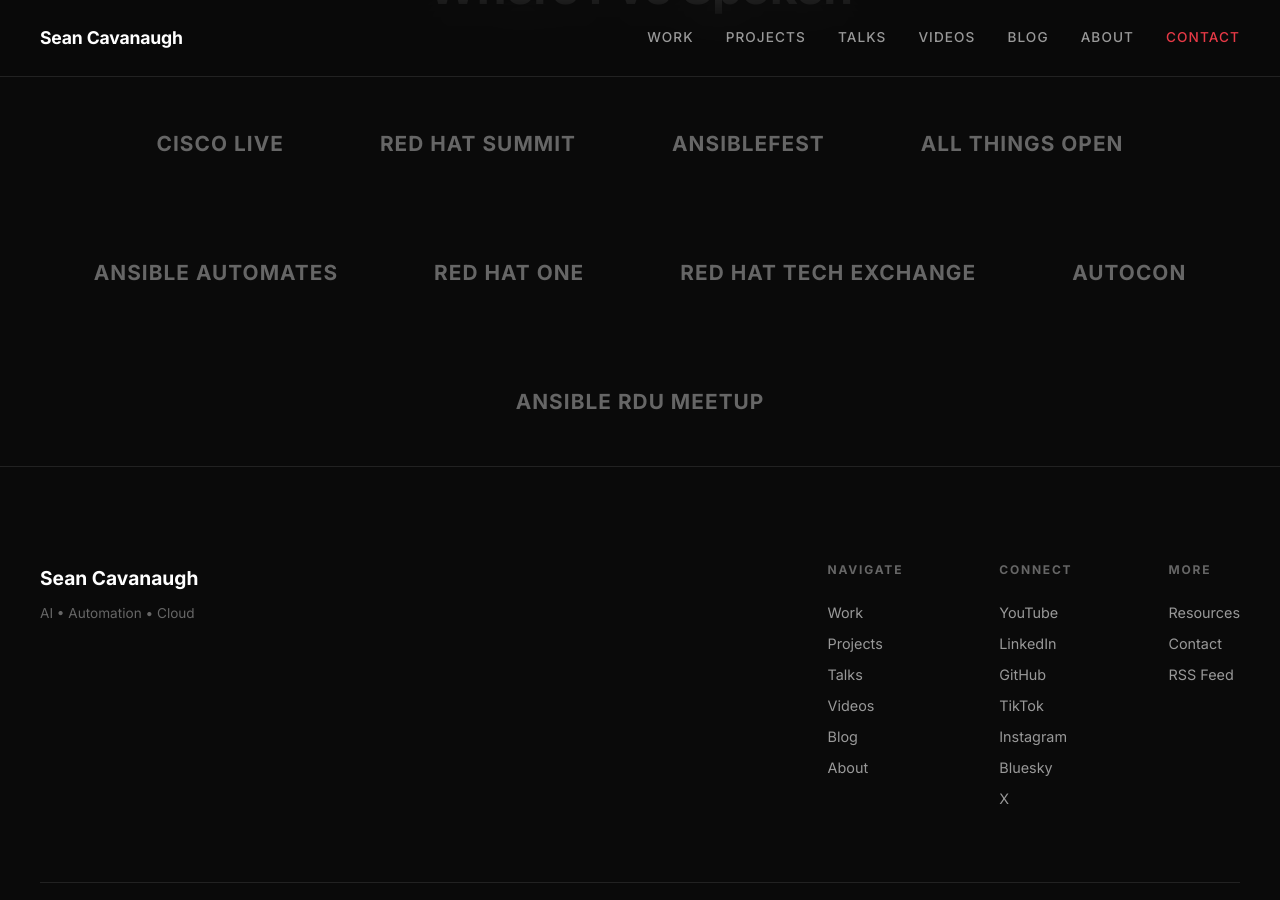
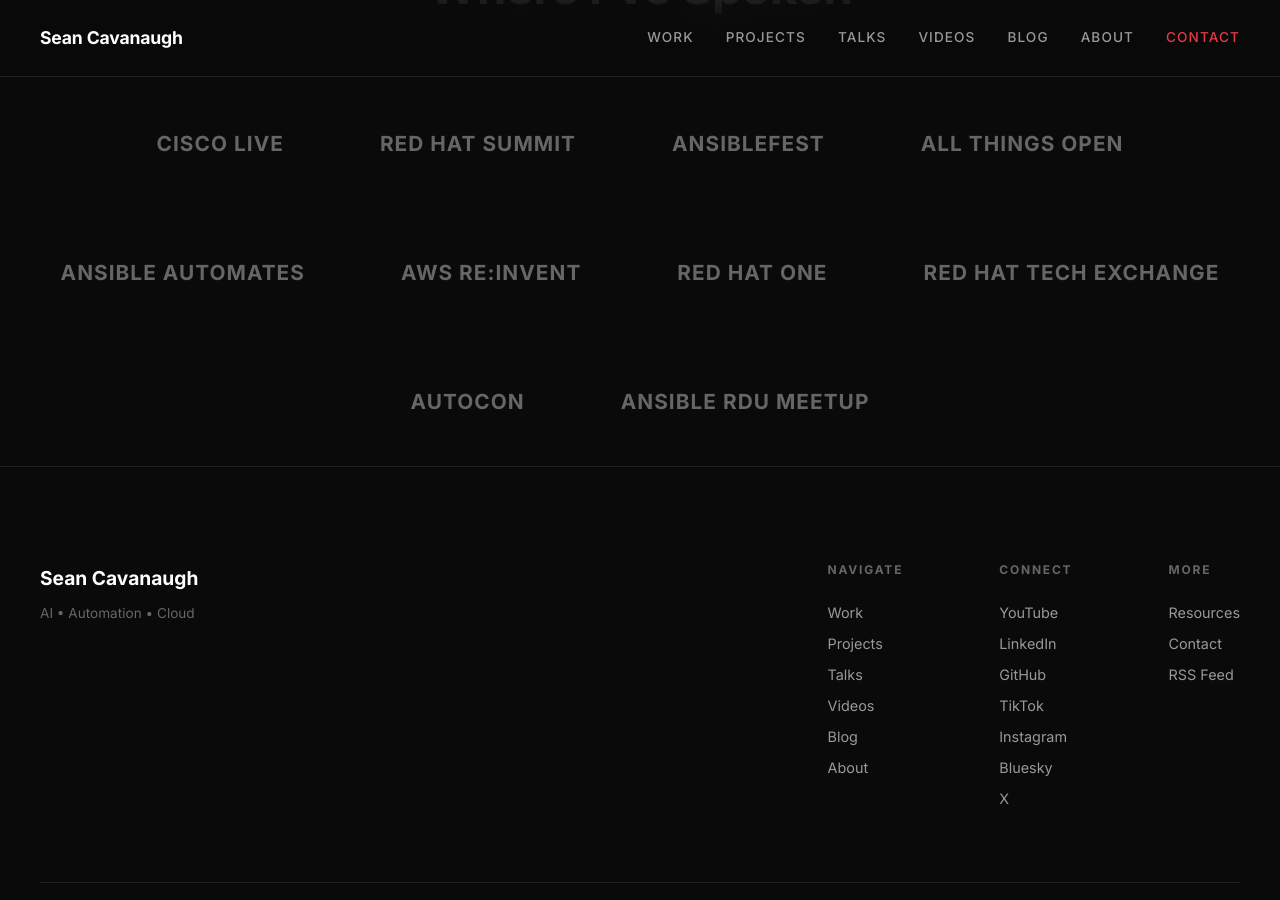
Before and after one commit to IPvSean/cavanaugh.pro, a Jekyll site: the page built from pages/talks.html, in a window 1280 px wide and 900 px high, scrolled down 5321 px. Built offline with Jekyll 4.4.1, drawn with Linux system fonts in a browser that asks for light colours.

Commit message:
Add AWS re:Invent to speaking venues, fix gallery caption
Co-authored-by: Cursor <cursoragent@cursor.com>

```diff
--- a/_data/gallery.yml
+++ b/_data/gallery.yml
@@ -59,7 +59,7 @@
   year: 2023
 
 - src: "/assets/images/datadog-booth-demo.png"
-  alt: "Demoing at the Datadog booth"
+  alt: "Demoing at the Red Hat booth — AWS re:Invent 2025"
   category: "booth"
   year: 2025
 
--- a/_data/speaking.yml
+++ b/_data/speaking.yml
@@ -8,6 +8,8 @@
   logo: "allthingsopen"
 - name: "Ansible Automates"
   logo: "ansible"
+- name: "AWS re:Invent"
+  logo: "aws"
 - name: "Red Hat One"
   logo: "redhat"
 - name: "Red Hat Tech Exchange"
```
